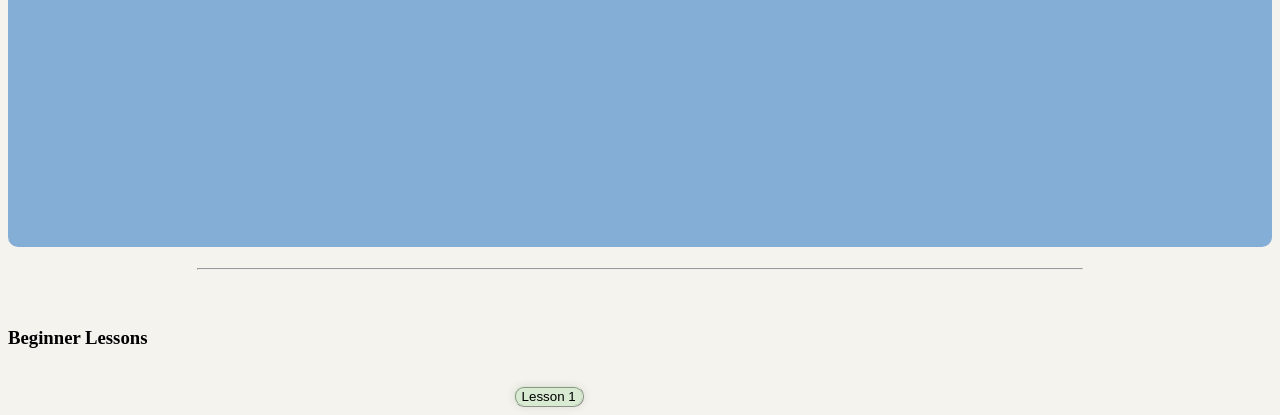
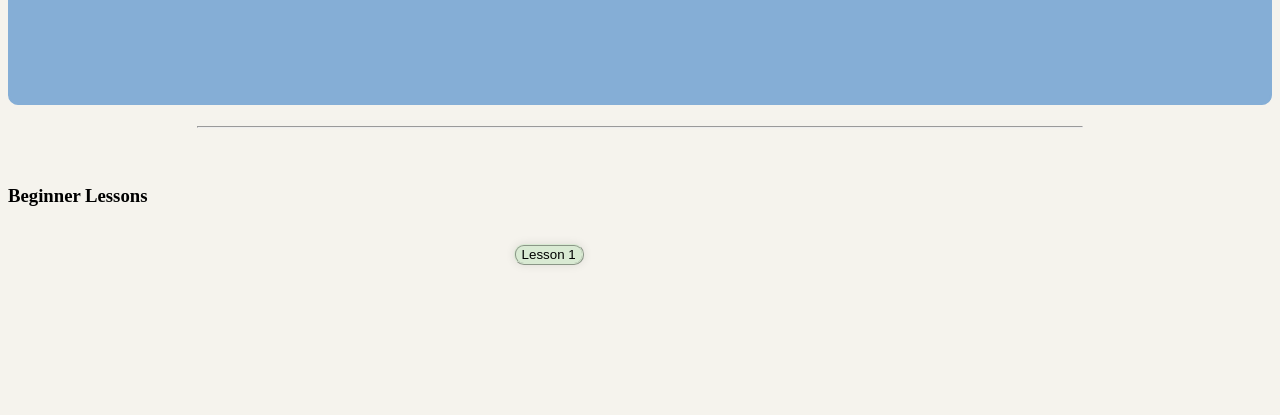
Before and after one commit to PandaLT100/swpsite, a plain HTML site: page lessons.html in a window 1280 px wide. Shown: the part 405-820 px from the top of the page. Drawn offline with Linux system fonts and the light colour scheme.

```diff
--- a/lessons.html
+++ b/lessons.html
@@ -22,6 +22,9 @@
         </br>
         <h3>Beginner Lessons</h3></br>
         <a href="lessonone.html"><button class="btn" type="button">Lesson 1</button></a>
+        <div class="">
+
+        </div>
 
         <script src="script.js" async defer></script>
     </body>
--- a/style.css
+++ b/style.css
@@ -1,5 +1,6 @@
 body {
   background-color: #f5f3ed;
+  font-family: 'Times New Roman', Times, serif;
 }
 /*Navigation menu*/
 
@@ -50,10 +51,9 @@ a:link {
   font-style: normal;
   border-style: solid;
   border-radius: 10px;
-  border-width: 10px;
-  max-block-size: 80%;
+  border-width: 2px;
   border-color:#85aed6;
-  padding: 20%;
+  padding: 15%;
   background-color: #85aed6;
 }
 
```
